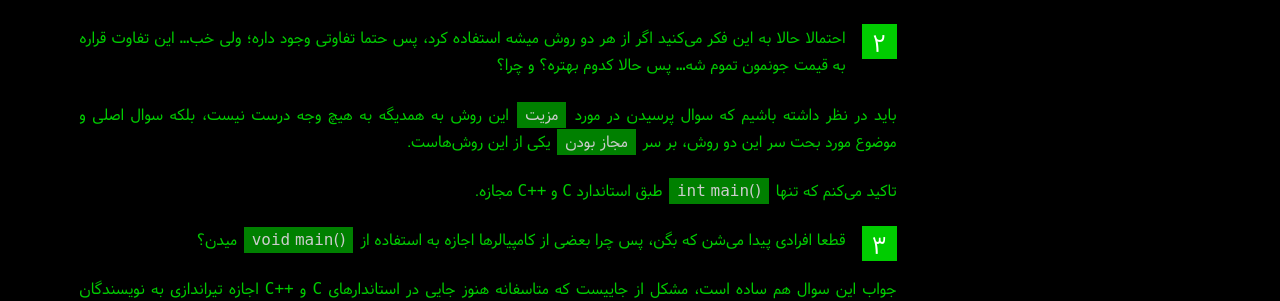
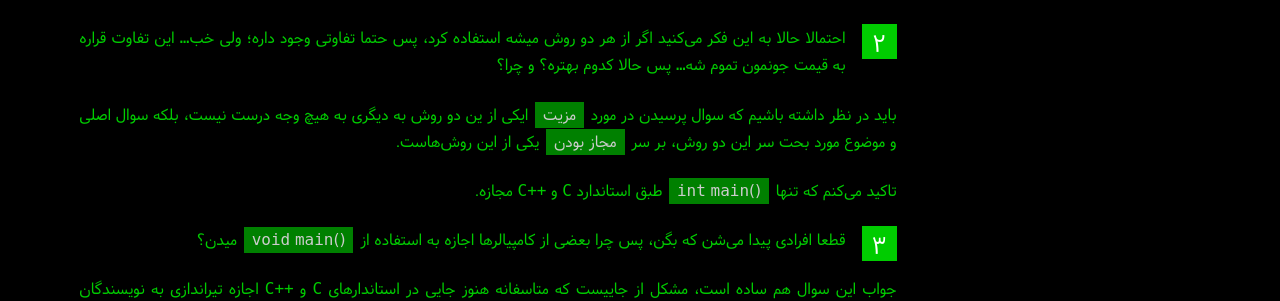
Before and after one commit to rashid2003/theskn, a Jekyll site: the page built from _posts/2016-09-01-int-main-vs-void-main.md, in a window 1280 px wide. Shown: the part 908-1209 px from the top of the page. Built offline with Jekyll 4.4.1, drawn with Linux system fonts in a browser that asks for light colours; nearby versions of some CDN libraries; comment, search, counter and statistics services are not loaded.

Commit message:
fix some misspellings

```diff
--- a/_posts/2016-09-01-int-main-vs-void-main.md
+++ b/_posts/2016-09-01-int-main-vs-void-main.md
@@ -50,7 +50,7 @@ void main(
 <span class="number-box">۲</span>
 احتمالا حالا به این فکر می‌کنید اگر از هر دو روش میشه استفاده کرد، پس حتما تفاوتی وجود داره؛ ولی خب... این تفاوت قراره به قیمت جونمون تموم شه... پس حالا کدوم بهتره؟ و چرا؟
 
-باید در نظر داشته باشیم که سوال پرسیدن در مورد <span class="highlight-text">مزیت</span> این روش به همدیگه به هیچ وجه درست نیست، بلکه سوال اصلی و موضوع مورد بحت سر این دو روش، بر سر <span class="highlight-text">مجاز بودن</span> یکی از این روش‌هاست.
+باید در نظر داشته باشیم که سوال پرسیدن در مورد <span class="highlight-text">مزیت</span> ایکی از ین دو روش به دیگری به هیچ وجه درست نیست، بلکه سوال اصلی و موضوع مورد بحت سر این دو روش، بر سر <span class="highlight-text">مجاز بودن</span> یکی از این روش‌هاست.
 
 تاکید می‌کنم که تنها <span class="highlight-text">()int main</span> طبق استاندارد C و ++C مجازه.
 
```
